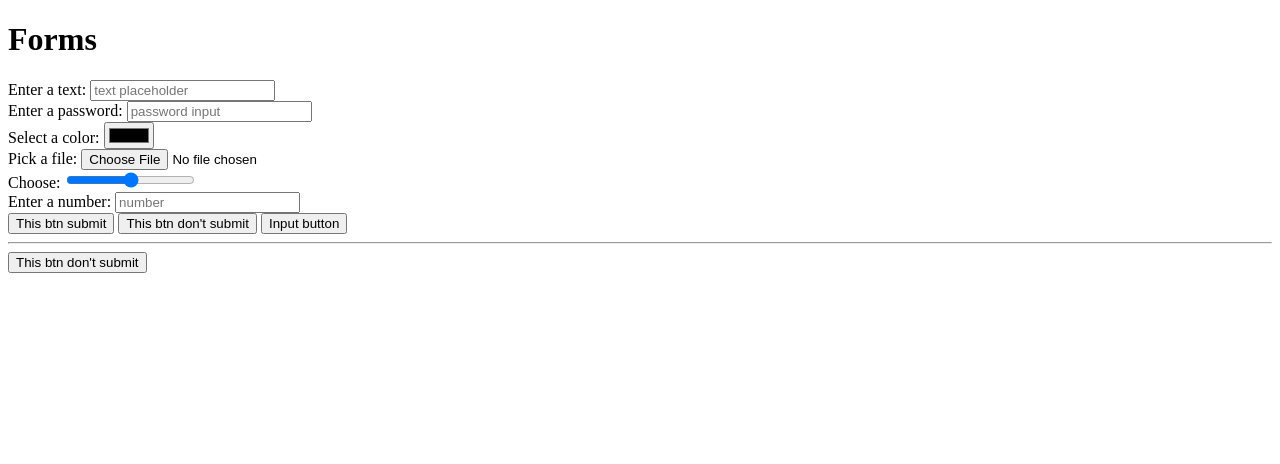
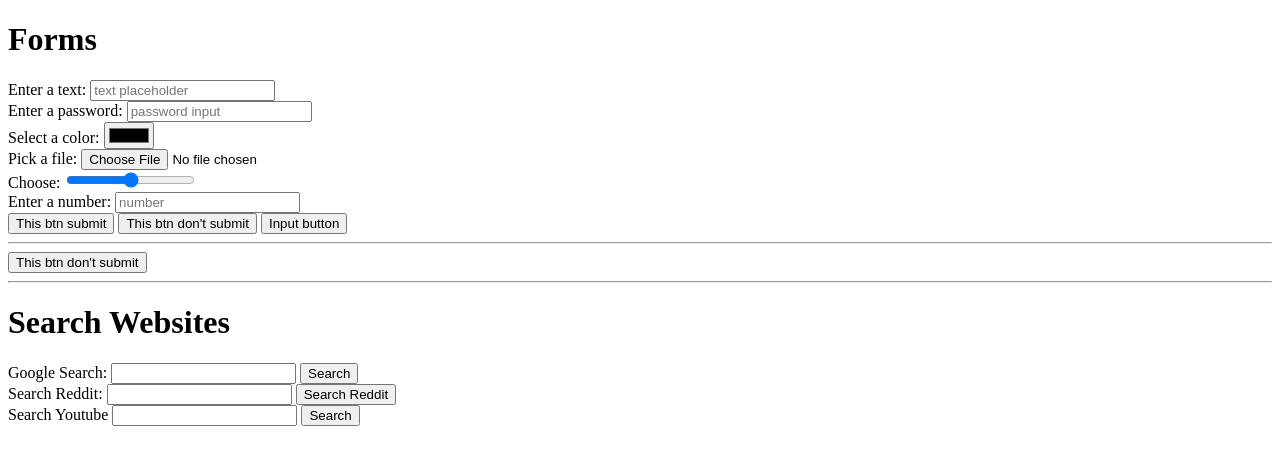
Before and after one commit to N0T1V4G0/colt-steele-bootcamp, a plain HTML site: page forms-review/forms-review.html in a window 1280 px wide. Drawn offline with Linux system fonts and the light colour scheme.

Commit message:
add search websites section

```diff
--- a/forms-review/forms-review.html
+++ b/forms-review/forms-review.html
@@ -10,7 +10,7 @@
     <h1>Forms</h1>
     <!--O atributo action define para onde vai os dados do form,
   enquanto o atributo method especifica o modo como serão enviados.-->
-    <form action="http://google.com/" method="">
+    <form action="http://google.com/search" method="GET">
       <div>
         <label for="text-area">Enter a text: </label>
         <input type="text" placeholder="text placeholder" id="text-area" />
@@ -47,5 +47,22 @@
     </form>
     <hr />
     <button>This btn don't submit</button>
+    <hr />
+    <h1>Search Websites</h1>
+    <form action="http://google.com/search" method="GET">
+      <label for="google">Google Search: </label>
+      <input type="text" id="google" name="q" />
+      <button type="submit">Search</button>
+    </form>
+    <form action="http://reddit.com/search" method="GET">
+      <label for="reddit">Search Reddit: </label>
+      <input type="text" name="q" id="reddit" />
+      <button type="submit">Search Reddit</button>
+    </form>
+    <form action="https://www.youtube.com/results" method="GET">
+      <label for="youtube">Search Youtube</label>
+      <input type="text" name="search_query" id="youtube" />
+      <button type="submit">Search</button>
+    </form>
   </body>
 </html>
```
